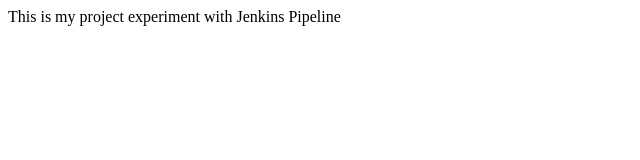
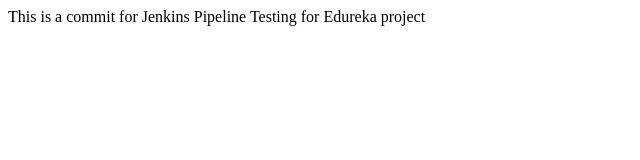
Before and after one commit to vinusree/helloworld, a plain HTML site: page index.html in a window 1280 px wide. Shown: the whole page, without its empty margins (0-640 px from the left). Drawn offline with Linux system fonts and the light colour scheme.

Commit message:
Update index.html

```diff
--- a/index.html
+++ b/index.html
@@ -1,5 +1,5 @@
 <html>
 <body>
-This is my project experiment with Jenkins Pipeline
+This is a commit for Jenkins Pipeline Testing for Edureka project
 </body>
 </html>
```
